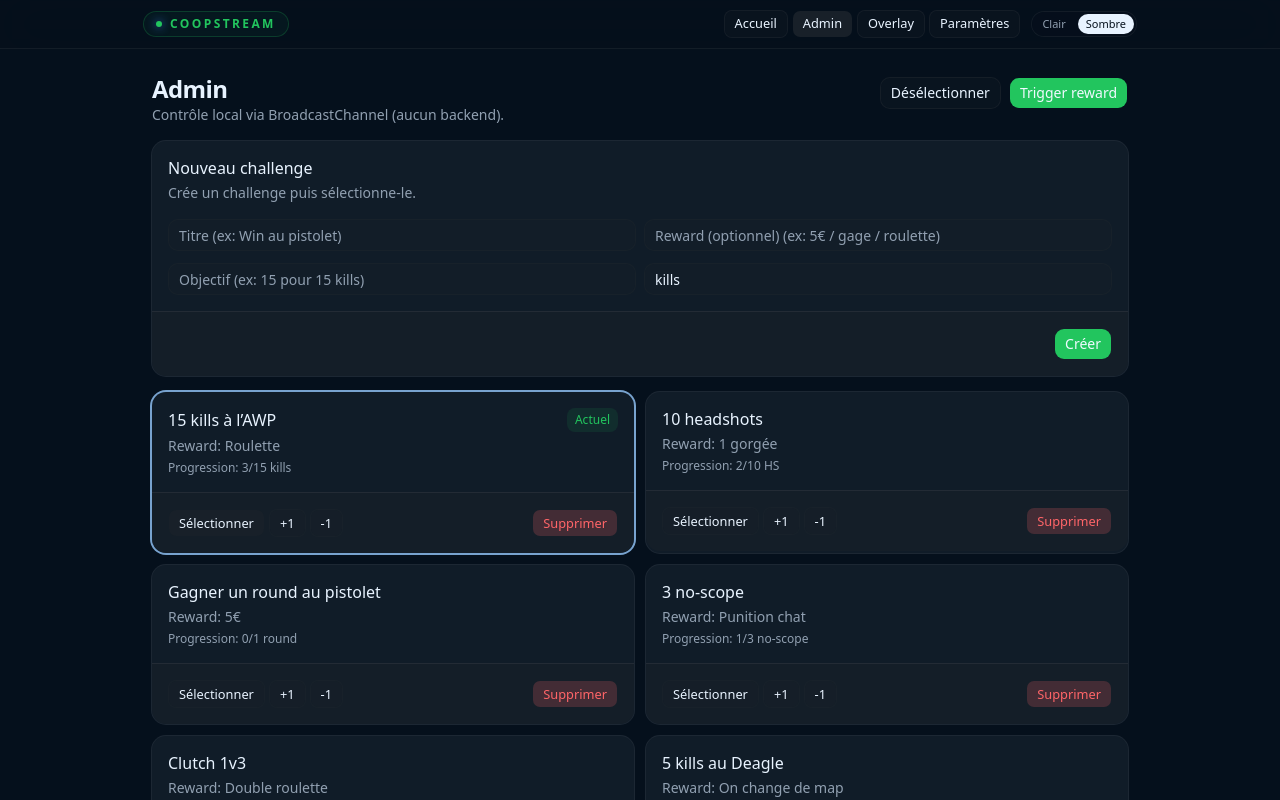
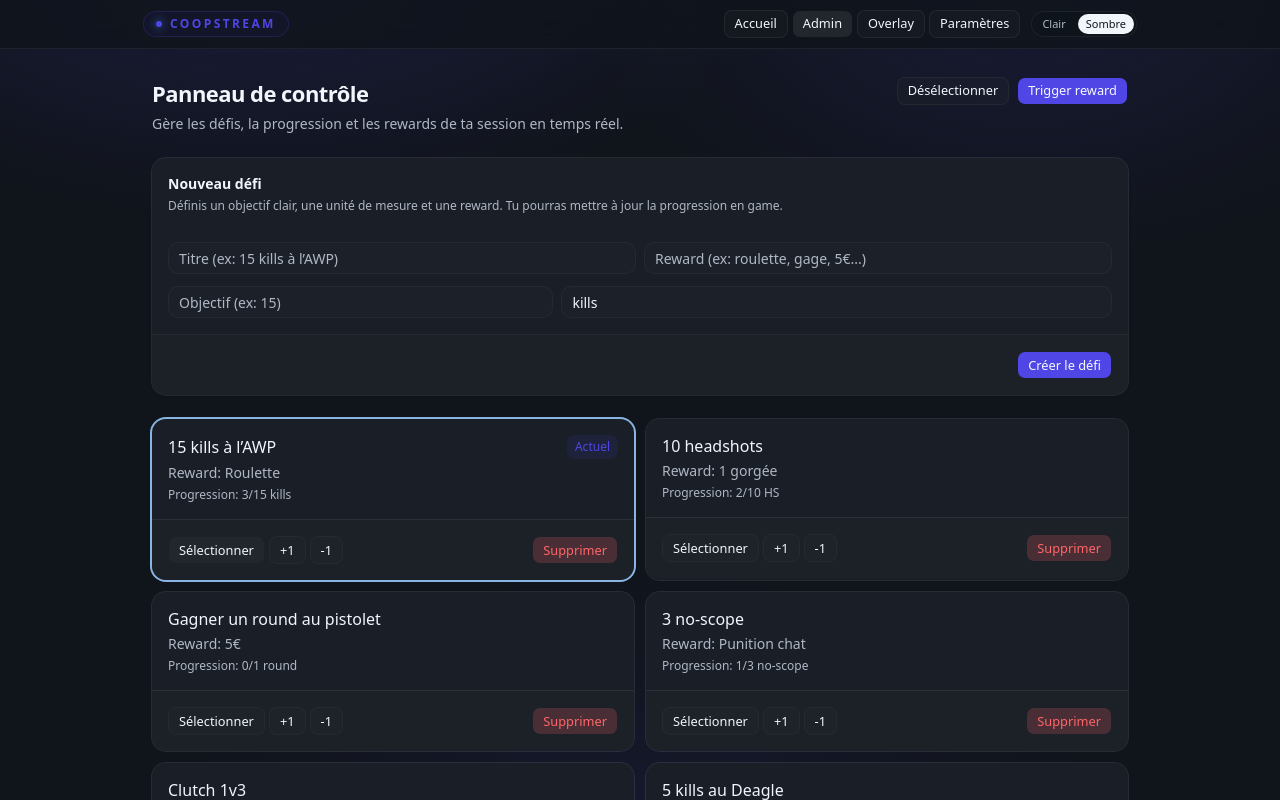
Before and after one commit to PaulBerthelot21/coopstream, a Next.js app: page /admin in a window 1280 px wide. Shown: the top 800 px of the page. Built offline with nearby package versions, Linux system fonts and the light colour scheme.

Commit message:
feat: enhance dark mode styles and add primary color reset functionality in settings

```diff
--- a/app/globals.css
+++ b/app/globals.css
@@ -85,25 +85,25 @@
 }
 
 .dark {
-  /* Sombre: gris bleuté doux, pas de noir pur */
-  --background: oklch(0.17 0.03 250);
-  --foreground: oklch(0.96 0.02 250);
-  --card: oklch(0.22 0.03 250);
-  --card-foreground: oklch(0.96 0.02 250);
-  --popover: oklch(0.22 0.03 250);
-  --popover-foreground: oklch(0.96 0.02 250);
+  /* Sombre: noir mat "luxe" (charcoal), contraste net entre fond et surfaces */
+  --background: oklch(0.19 0.015 260);
+  --foreground: oklch(0.97 0.01 260);
+  --card: oklch(0.235 0.018 260);
+  --card-foreground: oklch(0.97 0.01 260);
+  --popover: oklch(0.235 0.018 260);
+  --popover-foreground: oklch(0.97 0.01 260);
   --primary: oklch(0.72 0.14 250);
-  --primary-foreground: oklch(0.98 0.02 250);
-  --secondary: oklch(0.24 0.02 250);
-  --secondary-foreground: oklch(0.96 0.02 250);
-  --muted: oklch(0.24 0.02 250);
-  --muted-foreground: oklch(0.7 0.03 250);
-  --accent: oklch(0.24 0.04 250);
-  --accent-foreground: oklch(0.96 0.02 250);
+  --primary-foreground: oklch(0.98 0.01 260);
+  --secondary: oklch(0.27 0.015 260);
+  --secondary-foreground: oklch(0.97 0.01 260);
+  --muted: oklch(0.26 0.012 260);
+  --muted-foreground: oklch(0.78 0.02 260);
+  --accent: oklch(0.285 0.02 260);
+  --accent-foreground: oklch(0.97 0.01 260);
   --destructive: oklch(0.704 0.191 22.216);
-  --border: oklch(0.33 0.02 250 / 60%);
-  --input: oklch(0.25 0.02 250 / 80%);
-  --ring: oklch(0.7 0.08 250);
+  --border: oklch(0.34 0.015 260 / 70%);
+  --input: oklch(0.29 0.014 260 / 85%);
+  --ring: oklch(0.76 0.08 250);
   --chart-1: oklch(0.809 0.105 251.813);
   --chart-2: oklch(0.623 0.214 259.815);
   --chart-3: oklch(0.546 0.245 262.881);
@@ -132,6 +132,16 @@
   }
 }
 
+/* Subtle premium glow in dark mode */
+.dark body {
+  background-image:
+    radial-gradient(900px 500px at 20% -10%, color-mix(in oklab, var(--primary) 18%, transparent), transparent 60%),
+    radial-gradient(700px 420px at 80% 0%, color-mix(in oklab, var(--primary) 12%, transparent), transparent 62%),
+    radial-gradient(800px 520px at 50% 110%, color-mix(in oklab, var(--primary) 10%, transparent), transparent 60%);
+  background-repeat: no-repeat;
+  background-attachment: fixed;
+}
+
 @keyframes marquee {
   0% {
     transform: translateX(0);
--- a/app/settings/page.tsx
+++ b/app/settings/page.tsx
@@ -1,9 +1,10 @@
  "use client";
 
 import { usePrimaryColor } from "@/components/primary-color-provider";
+import { Button } from "@/components/ui/button";
 
 export default function SettingsPage() {
-  const { primaryColor, setPrimaryColor } = usePrimaryColor();
+  const { primaryColor, setPrimaryColor, resetPrimaryColor } = usePrimaryColor();
 
   return (
     <main className="mx-auto flex w-full max-w-5xl flex-col gap-6 px-6 py-8">
@@ -48,6 +49,11 @@ export default function SettingsPage() {
               style={{ backgroundColor: primaryColor }}
             />
           </div>
+          <div className="flex items-center gap-2">
+            <Button variant="outline" size="sm" onClick={resetPrimaryColor}>
+              Réinitialiser
+            </Button>
+          </div>
         </div>
       </section>
     </main>
--- a/components/admin/admin-panel.tsx
+++ b/components/admin/admin-panel.tsx
@@ -88,56 +88,64 @@ export function AdminPanel() {
   }
 
   return (
-    <div className="mx-auto flex w-full max-w-5xl flex-col gap-4 p-6">
-      <div className="flex items-baseline justify-between gap-4">
-        <div>
-          <h1 className="text-2xl font-semibold tracking-tight">Admin</h1>
+    <div className="mx-auto flex w-full max-w-5xl flex-col gap-6 px-6 py-7">
+      <div className="flex items-start justify-between gap-4">
+        <div className="space-y-1">
+          <h1 className="text-[22px] font-semibold tracking-tight">
+            Panneau de contrôle
+          </h1>
           <p className="text-sm text-muted-foreground">
-            Contrôle local via BroadcastChannel (aucun backend).
+            Gère les défis, la progression et les rewards de ta session en temps réel.
           </p>
         </div>
         <div className="flex gap-2">
-          <Button variant="outline" onClick={() => setCurrent(null)}>
+          <Button variant="outline" size="sm" onClick={() => setCurrent(null)}>
             Désélectionner
           </Button>
-          <Button onClick={triggerReward}>Trigger reward</Button>
+          <Button size="sm" onClick={triggerReward}>
+            Trigger reward
+          </Button>
         </div>
       </div>
 
-      <Card>
-        <CardHeader>
-          <CardTitle>Nouveau challenge</CardTitle>
-          <CardDescription>Crée un challenge puis sélectionne-le.</CardDescription>
+      <Card className="border-border/60 shadow-sm">
+        <CardHeader className="pb-3">
+          <CardTitle className="text-sm font-semibold">Nouveau défi</CardTitle>
+          <CardDescription className="text-xs">
+            Définis un objectif clair, une unité de mesure et une reward. Tu pourras mettre à jour la progression en game.
+          </CardDescription>
         </CardHeader>
         <CardContent className="flex flex-col gap-3">
           <div className="grid gap-2 sm:grid-cols-2">
             <Input
-              placeholder="Titre (ex: Win au pistolet)"
+              placeholder="Titre (ex: 15 kills à l’AWP)"
               value={title}
               onChange={(e) => setTitle(e.target.value)}
             />
             <Input
-              placeholder="Reward (optionnel) (ex: 5€ / gage / roulette)"
+              placeholder="Reward (ex: roulette, gage, 5€...)"
               value={reward}
               onChange={(e) => setReward(e.target.value)}
             />
           </div>
-          <div className="grid gap-2 sm:grid-cols-[1fr_minmax(0,1fr)]">
+          <div className="grid gap-2 sm:grid-cols-[minmax(0,0.7fr)_minmax(0,1fr)]">
             <Input
-              placeholder="Objectif (ex: 15 pour 15 kills)"
+              placeholder="Objectif (ex: 15)"
               inputMode="numeric"
               value={target}
               onChange={(e) => setTarget(e.target.value)}
             />
             <Input
-              placeholder="Unité (ex: kills / headshots)"
+              placeholder="Unité (ex: kills, headshots, rounds...)"
               value={unit}
               onChange={(e) => setUnit(e.target.value)}
             />
           </div>
         </CardContent>
-        <CardFooter className="justify-end">
-          <Button onClick={createChallenge}>Créer</Button>
+        <CardFooter className="justify-end border-t border-border/60 bg-muted/40">
+          <Button size="sm" onClick={createChallenge}>
+            Créer le défi
+          </Button>
         </CardFooter>
       </Card>
 
--- a/components/primary-color-provider.tsx
+++ b/components/primary-color-provider.tsx
@@ -5,16 +5,21 @@ import * as React from "react"
 type PrimaryColorContextValue = {
   primaryColor: string
   setPrimaryColor: (value: string) => void
+  resetPrimaryColor: () => void
 }
 
 const STORAGE_KEY = "coopstream-primary-color"
+// Bleu indigo sobre (premium, lisible en clair/sombre)
+const DEFAULT_PRIMARY_COLOR = "#4F46E5"
 
 const PrimaryColorContext = React.createContext<PrimaryColorContextValue | undefined>(
   undefined,
 )
 
 export function PrimaryColorProvider({ children }: { children: React.ReactNode }) {
-  const [primaryColor, setPrimaryColorState] = React.useState<string>("#22c55e")
+  const [primaryColor, setPrimaryColorState] = React.useState<string>(
+    DEFAULT_PRIMARY_COLOR,
+  )
 
   React.useEffect(() => {
     if (typeof window === "undefined") return
@@ -44,8 +49,22 @@ export function PrimaryColorProvider({ children }: { children: React.ReactNode }
     }
   }, [])
 
+  const resetPrimaryColor = React.useCallback(() => {
+    setPrimaryColorState(DEFAULT_PRIMARY_COLOR)
+    applyColor(DEFAULT_PRIMARY_COLOR)
+    if (typeof window !== "undefined") {
+      try {
+        window.localStorage.removeItem(STORAGE_KEY)
+      } catch {
+        // ignore
+      }
+    }
+  }, [])
+
   return (
-    <PrimaryColorContext.Provider value={{ primaryColor, setPrimaryColor }}>
+    <PrimaryColorContext.Provider
+      value={{ primaryColor, setPrimaryColor, resetPrimaryColor }}
+    >
       {children}
     </PrimaryColorContext.Provider>
   )
```
